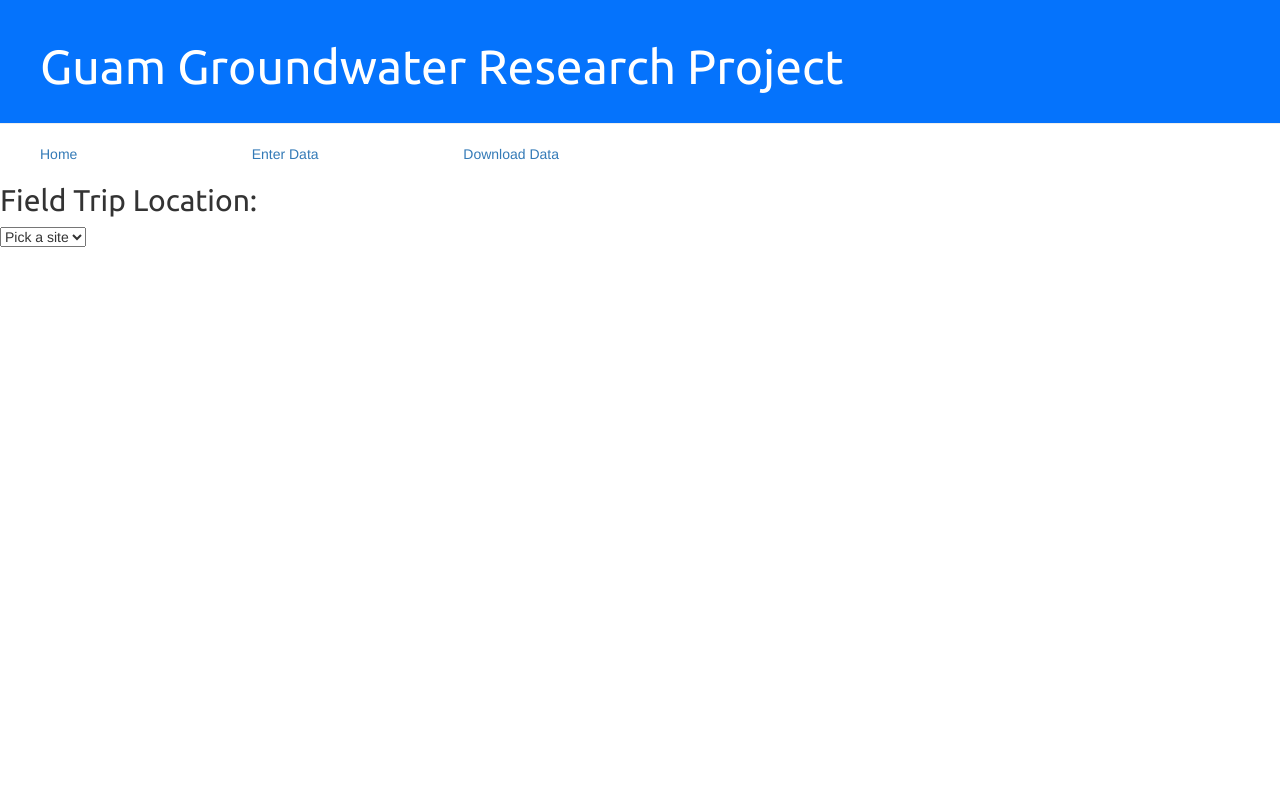
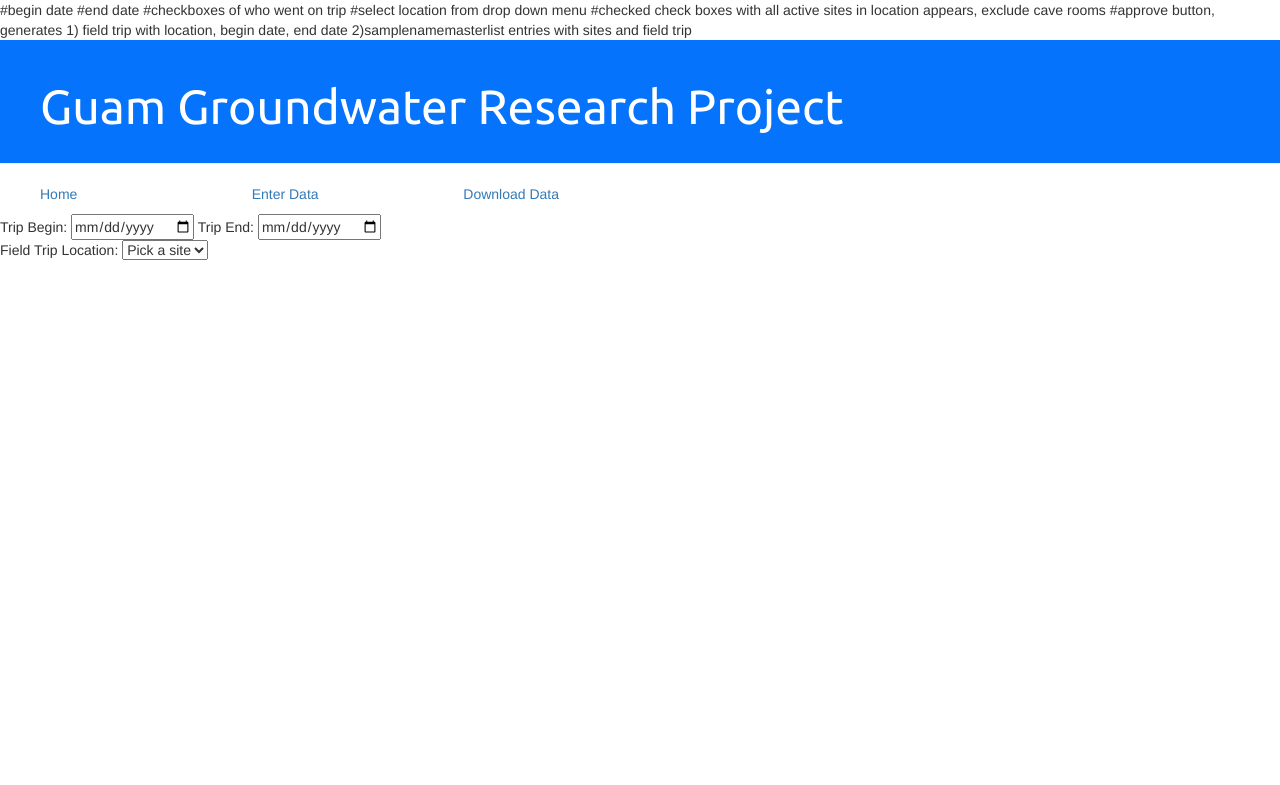
Before and after one commit to anoronha/cave_app, a Django app: page /enter-data/ in a window 1280 px wide. Shown: the top 785 px of that part. Run offline with Django 3.2, Linux system fonts and the light colour scheme; data that the repository does not hold is empty; the page is wider than the window, and the part outside it is not shown; some libraries are stand-ins or nearby versions.

Commit message:
broke it by trying to add workers

```diff
--- a/cave_app/settings.py
+++ b/cave_app/settings.py
@@ -12,7 +12,7 @@ https://docs.djangoproject.com/en/1.8/ref/settings/
 
 # Build paths inside the project like this: os.path.join(BASE_DIR, ...)
 import os
-from secret_settings import *
+from cave_app.secret_settings import *
 
 BASE_DIR = os.path.dirname(os.path.dirname(os.path.abspath(__file__)))
 
--- a/data_collection/models.py
+++ b/data_collection/models.py
@@ -594,8 +594,10 @@ class Watersampleinventory(models.Model):
 
 
 class Worker(models.Model):
-    idworker = models.IntegerField(db_column='idWorker', primary_key=True, blank=True, null=False)  # Field name made lowercase.
+    idworker = models.IntegerField(db_column='idWorker', primary_key=True, blank=False, null=False)  # Field name made lowercase.
     worker = models.TextField(db_column='Worker', unique=True)  # Field name made lowercase.
+    workertype = models.TextField(db_column='WorkerType', blank=True, null=True)  # Field name made lowercase.
+    active = models.IntegerField(db_column='Active', blank=True, null=True)  # Field name made lowercase.
 
     class Meta:
         managed = False
--- a/data_collection/serializers.py
+++ b/data_collection/serializers.py
@@ -6,6 +6,12 @@ class SiteSerializer(serializers.HyperlinkedModelSerializer):
         model = Site
         fields = ('idsite', 'site', 'active')
 
+
+class WorkerSerializer(serializers.HyperlinkedModelSerializer):
+    class Meta:
+        model = Site
+        fields = ('idworker', 'worker', 'workertype', 'active')
+
 class LocationSerializer(serializers.HyperlinkedModelSerializer):
     sites = SiteSerializer(many=True, read_only=True)
 
--- a/data_collection/templates/enter_data.html
+++ b/data_collection/templates/enter_data.html
@@ -1,18 +1,34 @@
+#begin date
+#end date
+#checkboxes of who went on trip
+#select location from drop down menu
+#checked check boxes with all active sites in location appears, exclude cave rooms
+#approve button, generates 1) field trip with location, begin date, end date 2)samplenamemasterlist entries with sites and field trip
+
 {% extends 'layouts/base.html' %}
 {% block title %}Enter - {{ block.super }}{% endblock %}
 {% block content %}
-  <h2>Field Trip Location:</h2>
-  <form>
+<form>
+  Trip Begin:
+  <input type="date" name="BeginFieldTrip">
+  Trip End:
+  <input type="date" name="EndFieldTrip">
+  <div id="Worker">
+  {% for work in work %}
+    <input type="checkbox" name="worker" value="{{work.Worker}}">{{work.Worker}}<br>
+  {% endfor %}
+  </div>
+  Field Trip Location:
   <select name="Location">
     <option value="unset">Pick a site</option>
     {% for loc in loc %}
       <option value="{{loc.idlocation}}">{{loc.location}}</option>
-    {% endfor %}
+      {% endfor %}
   </select>
   <div id="Checkboxes" class=hidden>
-    {% for sit in sit %}
-      <input type="checkbox" name="site" value="{{sit.Site}}">{{sit.site}}<br>
-    {% endfor %}
+  {% for sit in sit %}
+    <input type="checkbox" name="site" value="{{sit.Site}}">{{sit.site}}<br>
+  {% endfor %}
   </div>
 </form>
   <script>
--- a/data_collection/views.py
+++ b/data_collection/views.py
@@ -6,9 +6,11 @@ from data_collection.models import *
 def enter_data(request):
     loc = Location.objects.all()
     sit = Site.objects.all()
+    work = Worker.objects.all()
     return render(request, 'enter_data.html', {
         'loc': loc,
         'sit': sit,
+        'work': work,
     })
 
 def index(request):
```
Also changed, not shown: tmp.py (+14 -0 lines).
